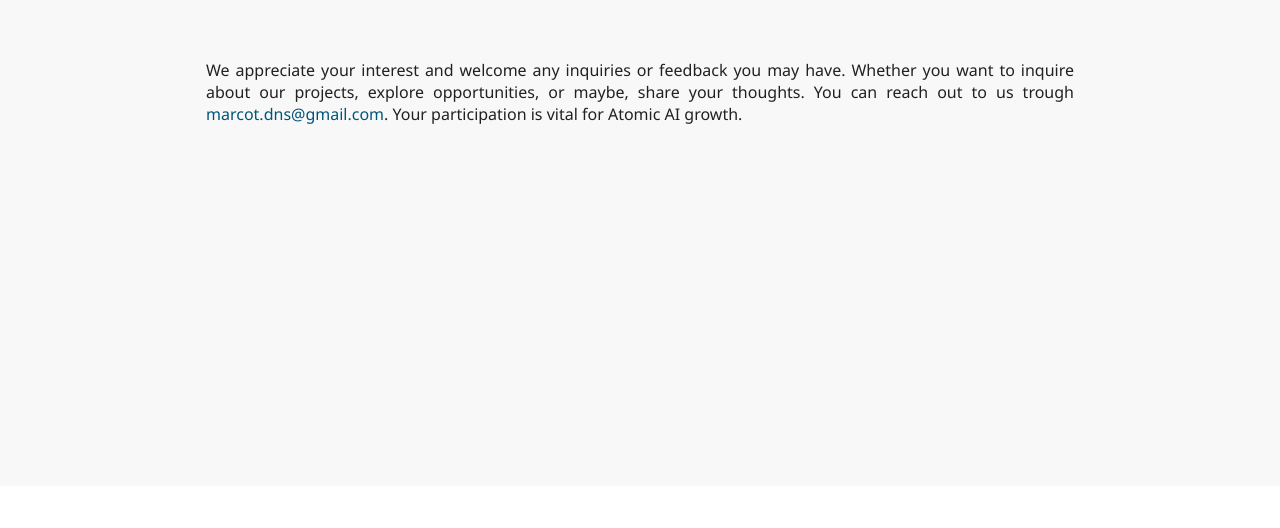
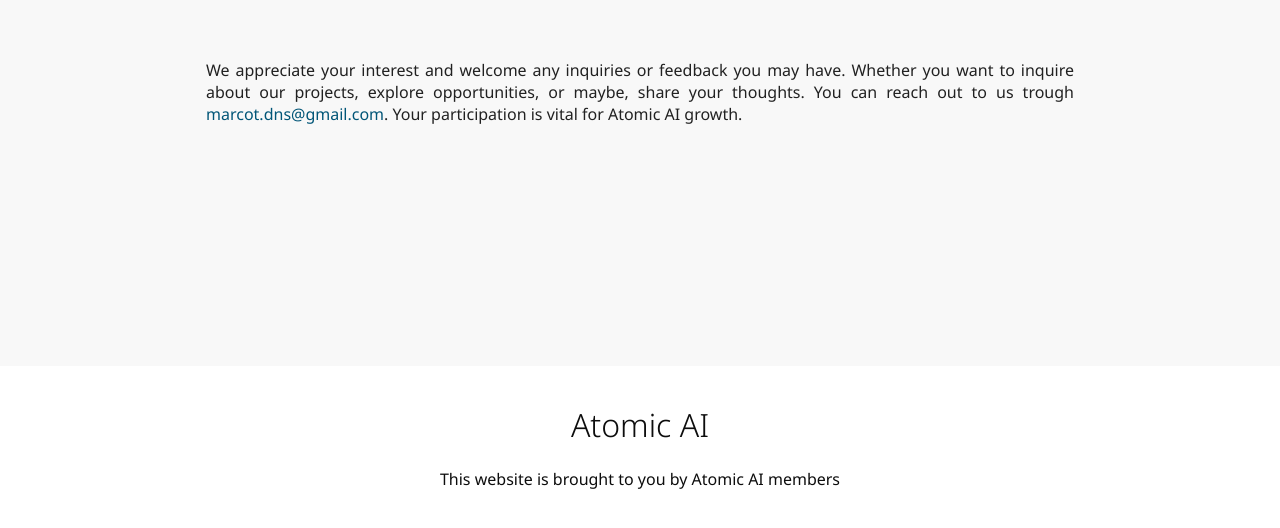
Before and after one commit to labsatomicai/labsatomicai.github.io, a plain HTML site: page index.html in a window 1280 px wide. Shown: the part 1806-2334 px from the top of the page. Before the commit the page ends 2292 px from the top, so only its background shows below. Drawn offline with Linux system fonts and the light colour scheme.

Commit message:
Adding minimal footer

```diff
--- a/index.html
+++ b/index.html
@@ -65,6 +65,10 @@
 				reach out to us trough <span>marcot.dns@gmail.com</span>. Your participation is vital for Atomic AI growth.
 			</p>
 		</section>
+		<footer>
+			<h1>Atomic AI</h1>
+			<p>This website is brought to you by Atomic AI members</p>
+		</footer>
 		<script src="./public/assets/js/nav-script.js"></script>
 	</body>
 </html>
--- a/public/assets/style/style.css
+++ b/public/assets/style/style.css
@@ -93,7 +93,7 @@
 .contact{
 	background-color: #f8f8f8;
 	color: #212121;
-	height: 75vh;
+	height: 60vh;
 }
 
 .title{
@@ -123,6 +123,17 @@
 
 .github-org a:hover{
 	color: #eee;
+}
+
+footer{
+	padding: 1rem;
+	text-align: center;
+	color: #0d0d0d;
+	height: 25vh;
+}
+
+footer h1{
+	font-weight: 300;
 }
 
 
```
